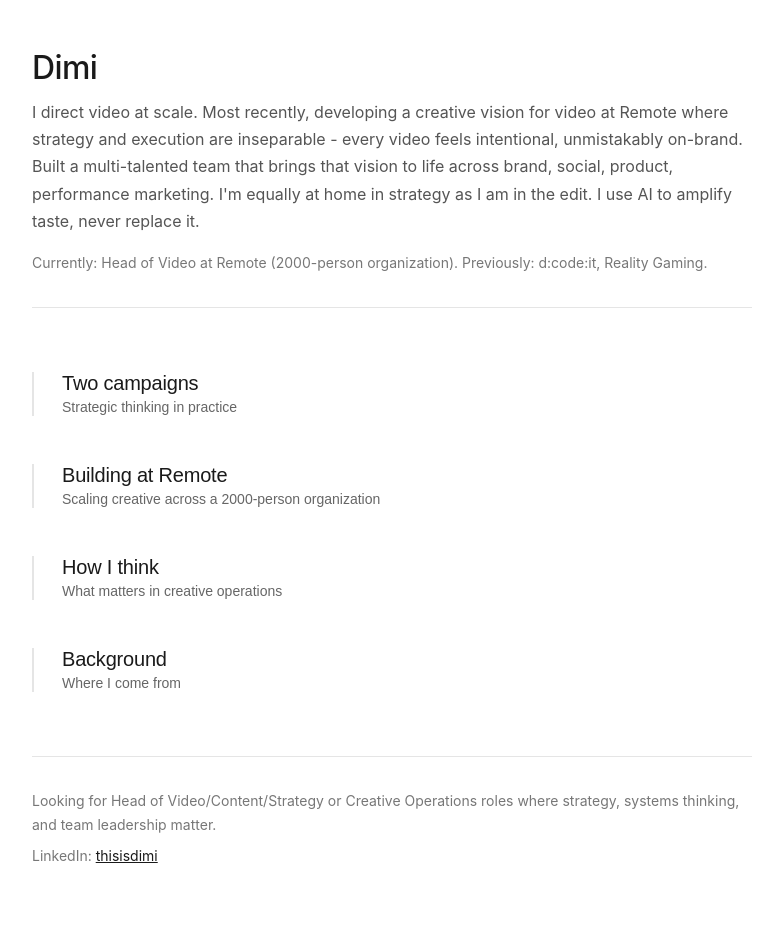
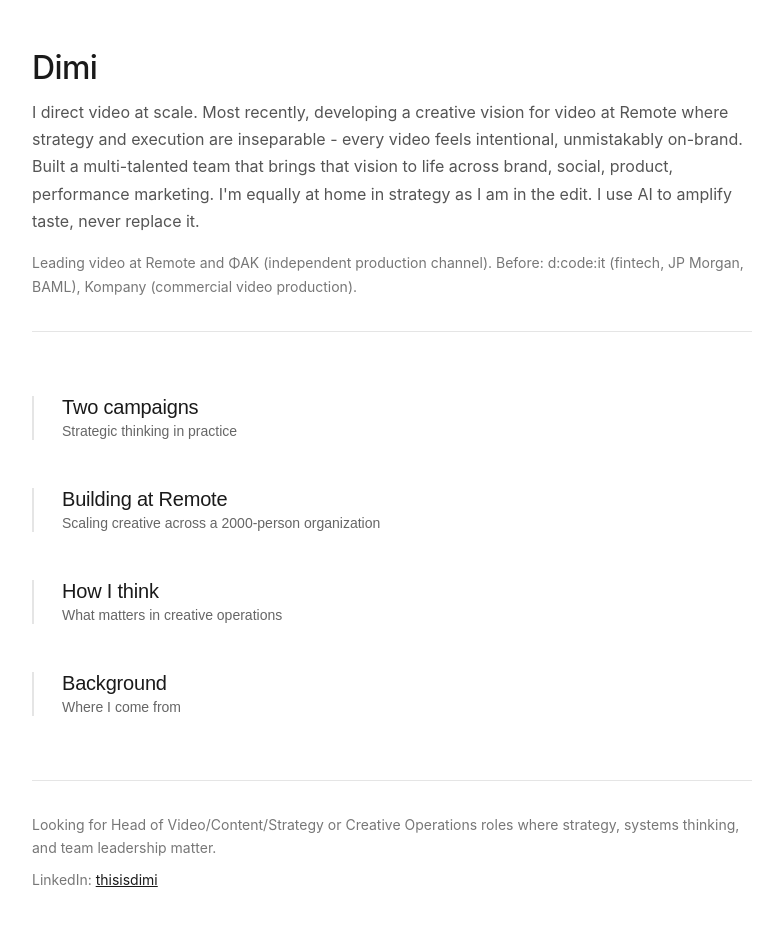
Before and after one commit to isdemetris/dimi-portfolio, a React (Create React App) app in the folder dimi-portfolio/: page / in a window 1280 px wide. Shown: the top 926 px of the page, without its empty margins (248-1031 px from the left). Built offline with nearby package versions, Linux system fonts and the light colour scheme.

Commit message:
Update intro tagline with current roles and background
Co-Authored-By: Claude Sonnet 4.6 <noreply@anthropic.com>

```diff
--- a/dimi-portfolio/src/App.js
+++ b/dimi-portfolio/src/App.js
@@ -292,7 +292,7 @@ export default function Portfolio() {
               lineHeight: '1.7',
             }}
           >
-            Currently: Head of Video at Remote (2000-person organization). Previously: d:code:it, Reality Gaming.
+            Leading video at Remote and ΦΑΚ (independent production channel). Before: d:code:it (fintech, JP Morgan, BAML), Kompany (commercial video production).
           </p>
         </div>
 
```
